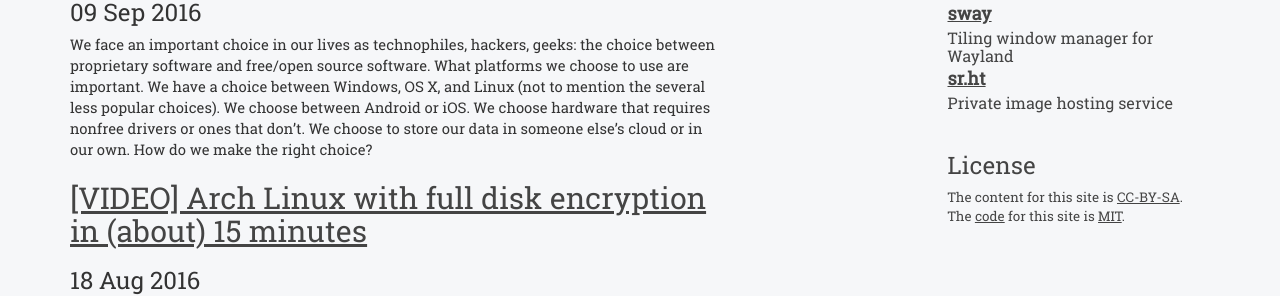
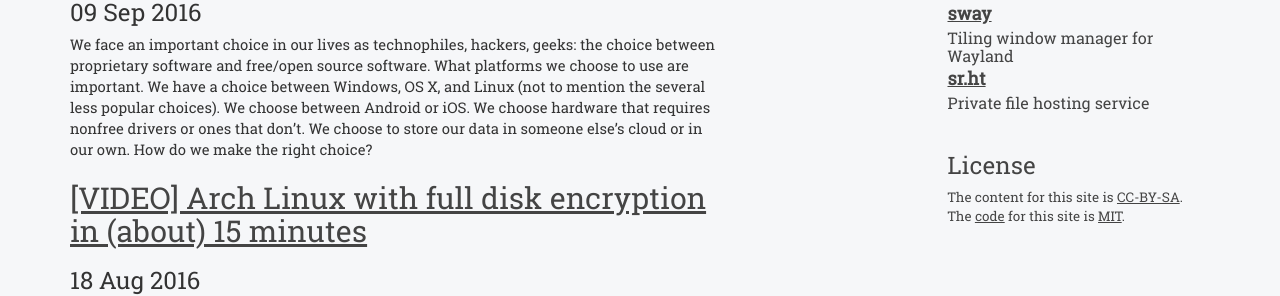
Before and after one commit to stormblog/sircmpwn.github.io, a Jekyll site: the page built from index.html, in a window 1280 px wide. Shown: the part 401-697 px from the top of the page. Built offline with Jekyll 4.4.1, drawn with Linux system fonts in a browser that asks for light colours.

Commit message:
Update sidebar

```diff
--- a/_layouts/page.html
+++ b/_layouts/page.html
@@ -63,7 +63,7 @@ layout: base
         </div>
         <div class="post-stub">
             <h4><a href="https://sr.ht">sr.ht</a></h4>
-            <h5>Private image hosting service</h5>
+            <h5>Private file hosting service</h5>
         </div>
         <h3>License</h3>
         <p style="font-size: 10pt">
```
